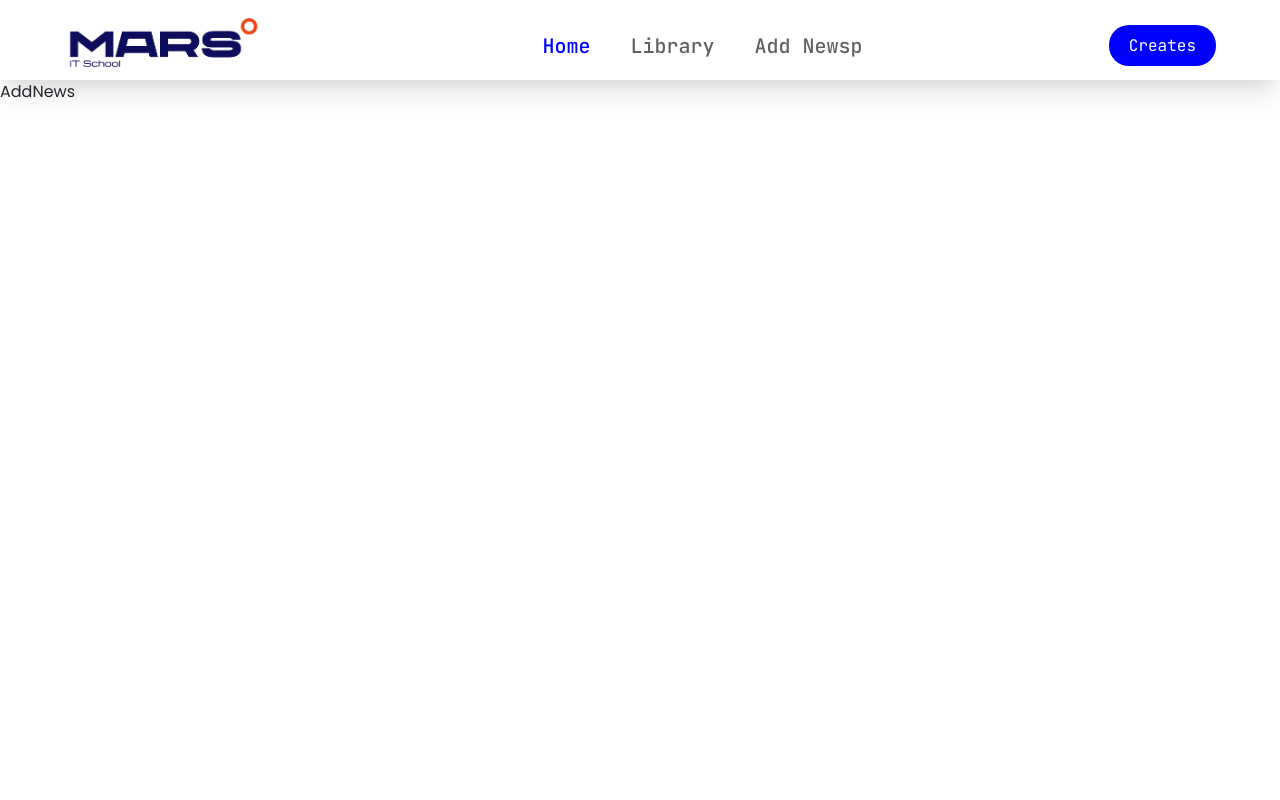
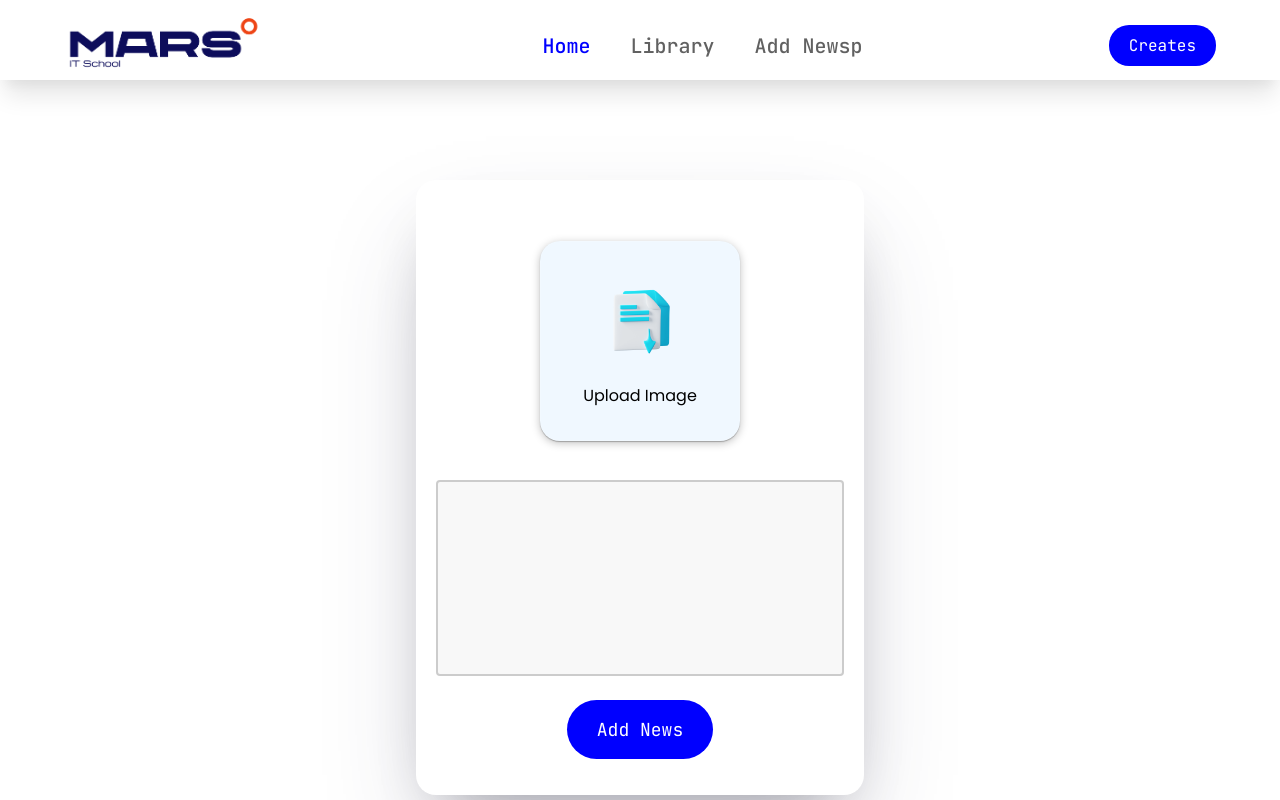
Before and after one commit to gvorax/kahoot, a React app: page /main/addnews in a window 1280 px wide. Built offline with nearby package versions, Linux system fonts and the light colour scheme; the HTML template or start-up script is replaced by a standard one.

Commit message:
add news

```diff
--- a/src/components/addNews/AddNews.css
+++ b/src/components/addNews/AddNews.css
@@ -0,0 +1,40 @@
+.add-news-wrapper {
+  margin: 0 auto;
+  width: 35%;
+  margin-top: 100px;
+  padding: 1rem;
+  border-radius: 20px;
+  box-shadow: rgba(255, 255, 255, 0.1) 0px 1px 1px 0px inset, rgba(50, 50, 93, 0.25) 0px 50px 100px -20px, rgba(0, 0, 0, 0.3) 0px 30px 60px -30px;
+}
+
+.add-news-form {
+  display: flex;
+  flex-direction: column;
+  align-items: center;
+  gap: 1.5rem;
+  /* border: 1px solid red; */
+}
+
+.news_btn {
+  width: 35%;
+  padding: 1rem 0;
+  border-radius: 50px;
+  font-size: 18px;
+  margin-bottom: 20px;
+  background-color: blue;
+  border: none;
+  color: #fff;
+  font-family: "JetBrains Mono";
+}
+
+.news_info {
+  width: 98%;
+  padding: 12px 20px;
+  box-sizing: border-box;
+  border: 2px solid #ccc;
+  border-radius: 4px;
+  background-color: #f8f8f8;
+  font-size: 16px;
+  resize: none;
+  margin-top: -70px;
+}
--- a/src/components/addNews/AddNews.jsx
+++ b/src/components/addNews/AddNews.jsx
@@ -1,9 +1,55 @@
-import React from 'react'
+import React from "react";
+import "./AddNews.css";
+import Download from "../../assets/download.png";
+import { useState } from "react";
+import { useContext } from "react";
+import { UserContext } from "../../context/useContext";
 
 const AddNews = () => {
+
+  const {news, setNews} = useContext(UserContext)
+  const [data, setData] = useState({
+    id: Date.now(),
+    news: "",
+    quizImg: ""
+  })
+
+  const addInfo = (e) => {
+    setData({...data, [e.target.name]:e.target.value})
+  }
+
+  const addImage = (e) => {
+    setData({...data, [e.target.name]:e.target.files[0]})
+  }
+
+  const infoSubmit = (e) => {
+    e.preventDefault()
+    setNews([...news, data])
+  }
   return (
-    <div>AddNews</div>
-  )
-}
+    <div className="add-news-wrapper">
+      <form action="" className="add-news-form" onSubmit={infoSubmit}>
 
-export default AddNews
+        <div className="file">
+          <div className="file_bg">
+            <img src={Download} alt="" className="downloadImage" />
+            <input
+              type="file"
+              className="fileInput"
+              name="quizImg"
+              onChange={addImage}
+            />
+            <button>Upload Image</button>
+          </div>
+        </div>
+
+        <textarea name="news" id="" cols="60" rows="7" className="news_info" onChange={addInfo}></textarea>
+
+        <button type="submit" className="news_btn">Add News</button>
+
+      </form>
+    </div>
+  );
+};
+
+export default AddNews;
--- a/src/context/useContext.jsx
+++ b/src/context/useContext.jsx
@@ -28,9 +28,17 @@ export function UserContextProvider({ children }) {
     },
   ]);
 
+  const [news, setNews] = useState([{
+    id: Date.now(),
+    news: "Chiroyli gullar",
+    quizImg: ""
+  }])
+
+  console.log(news)
+
   return (
     <UserContext.Provider
-      value={{ user, setUser, hostUser, setHostUser, quizs, setQuizs }}
+      value={{ user, setUser, hostUser, setHostUser, quizs, setQuizs , news, setNews }}
     >
       <div>{children}</div>
     </UserContext.Provider>
```
